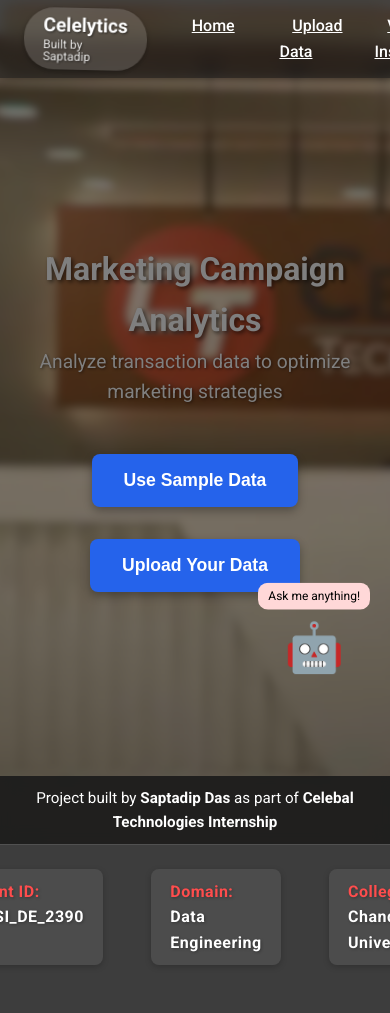
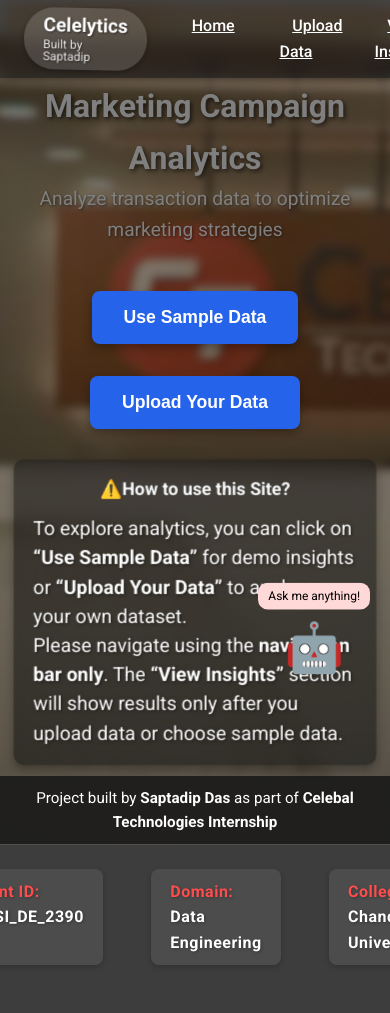
Before and after one commit to DragosGitHub/celelytics-marketing-analytics-dashboard, a Flask app: page / in a window 390 px wide; the page is wider, and only the part inside the window is pictured. Run offline with Flask 3, Linux system fonts and the light colour scheme; parts of the project's set-up code (start-up, migrations or seed data) failed here and were passed over.

Commit message:
Updated styles and index layout

```diff
--- a/static/css/styles.css
+++ b/static/css/styles.css
@@ -463,3 +463,65 @@
         padding: 3rem 5%;
     }
 }
+
+.instructions-box {
+    background: rgba(15, 15, 15, 0.5);
+    color: #ffffff;
+    padding: 1.2rem 1.8rem;
+    margin-top: 2rem;
+    border-radius: 15px;
+    backdrop-filter: blur(10px);
+    -webkit-backdrop-filter: blur(10px);
+    box-shadow: 0 4px 10px rgba(0,0,0,0.3);
+    max-width: 900px;
+    margin-left: auto;
+    margin-right: auto;
+    font-size: 0.95rem;
+    line-height: 1.5;
+    text-align: left;
+    animation: pulseBox 2.5s ease-in-out infinite;
+}
+
+/* 🫧 Pulse animation */
+@keyframes pulseBox {
+    0% { transform: scale(1); }
+    50% { transform: scale(1.015); }
+    100% { transform: scale(1); }
+}
+
+/* 📱 Responsive tweak */
+@media (max-width: 768px) {
+  .instructions-box {
+    padding: 1rem 1.2rem;
+    font-size: 0.85rem;
+    border-radius: 10px;
+    margin-top: 1.5rem;
+  }
+
+  .instructions-box h2 {
+    font-size: 1rem;
+    text-align: center;
+  }
+}
+
+
+.instructions-box h2 {
+    font-size: 1.4rem;
+    margin-bottom: 0.8rem;
+    color: #f8fafc;
+}
+
+@media (max-width: 768px) {
+  .instructions-box {
+    padding: 1rem 1.2rem;
+    font-size: 0.9rem;
+    border-radius: 10px;
+    margin-top: 1.5rem;
+    text-align: left;
+  }
+
+  .instructions-box h2 {
+    font-size: 1.1rem;
+    text-align: center;
+  }
+}
--- a/templates/index.html
+++ b/templates/index.html
@@ -30,6 +30,18 @@
       <div class="cta-buttons">
         <button id="useDefaultBtn">Use Sample Data</button>
         <button id="uploadBtn">Upload Your Data</button>
+      </div>
+      <!-- ✅ Instruction Box Added Here -->
+      <div class="instructions-box">
+        <h2>⚠️How to use this Site?</h2>
+        <p>
+          To explore analytics, you can click on <strong>“Use Sample Data”</strong> for demo insights or
+          <strong>“Upload Your Data”</strong> to analyze your own dataset.
+        </p>
+        <p>
+          Please navigate using the <strong>navigation bar only</strong>. The <strong>“View Insights”</strong> section will
+          show results only after you upload data or choose sample data.
+        </p>
       </div>
     </div>
   </section>
```
